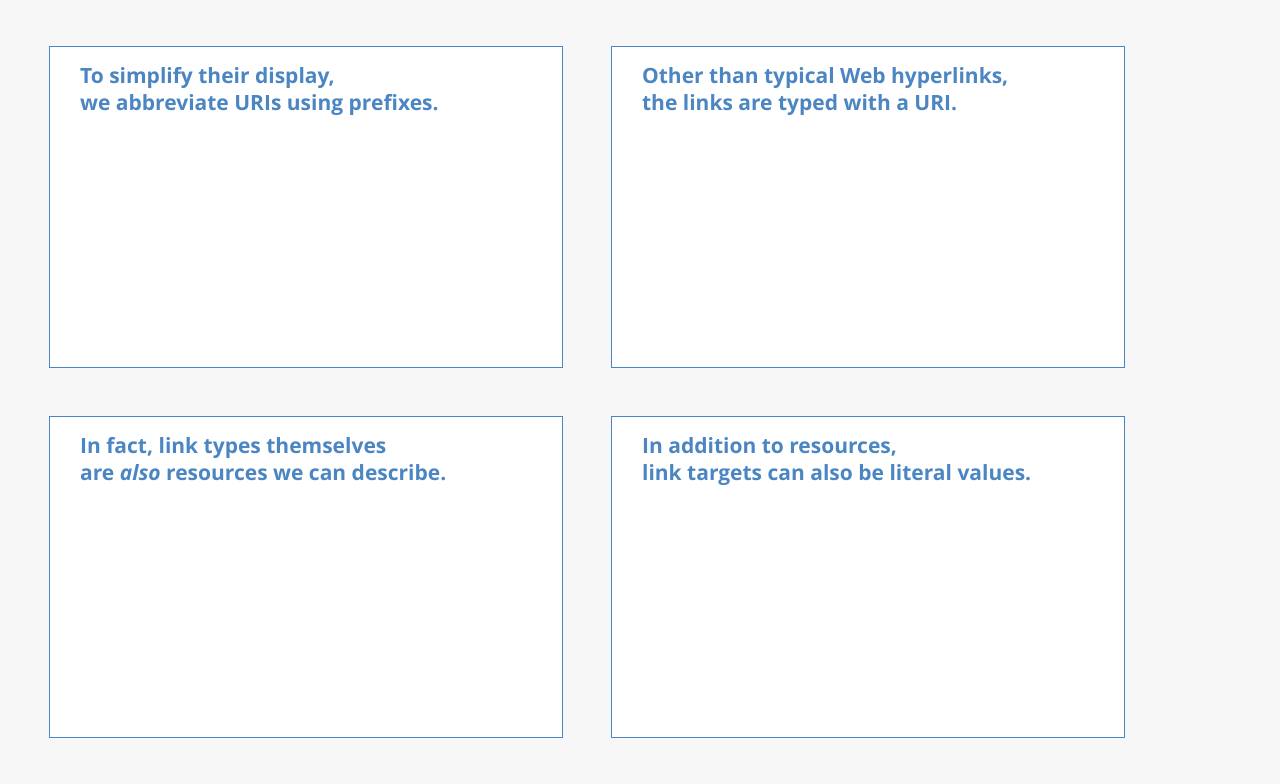
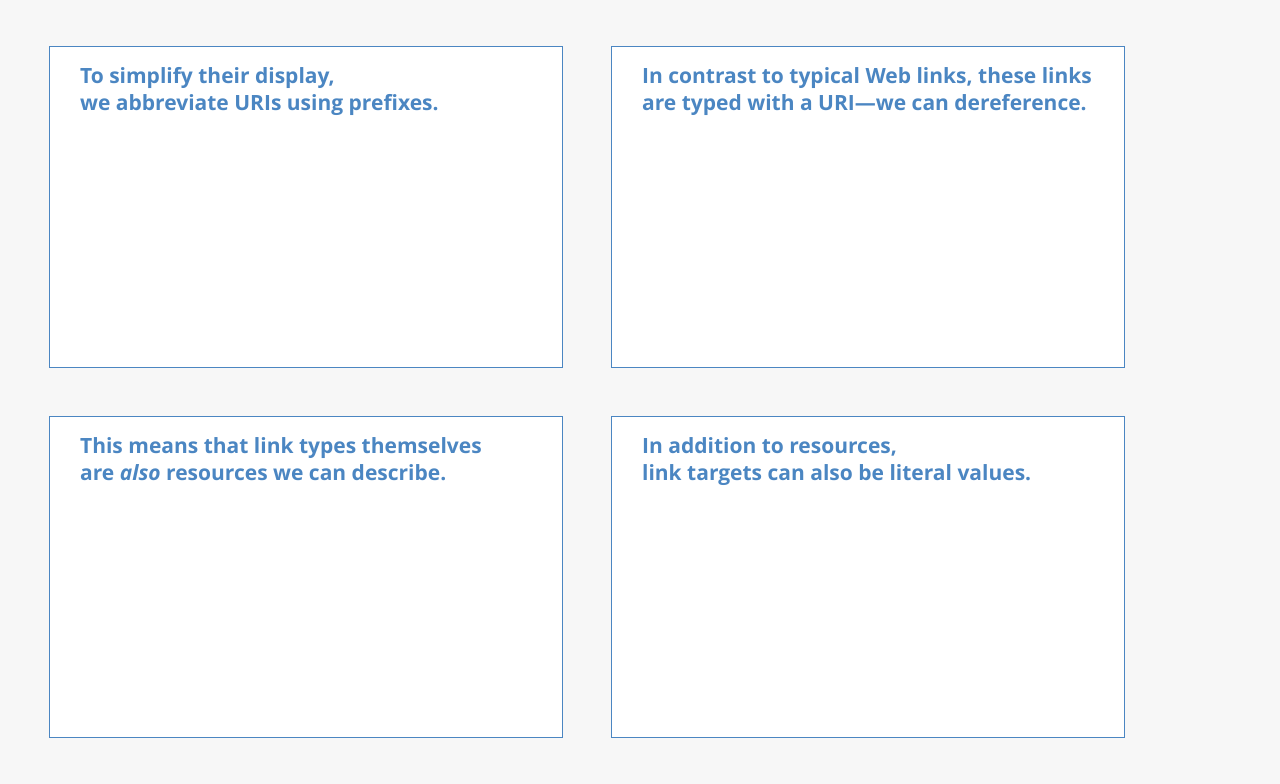
Before and after one commit to RubenVerborgh/WebFundamentals, a website: page semantic-web/index.html in a window 1280 px wide. Shown: the part 2765-3549 px from the top of the page. Drawn offline with Linux system fonts and the light colour scheme.

Commit message:
Review first part.

```diff
--- a/semantic-web/index.html
+++ b/semantic-web/index.html
@@ -260,15 +260,15 @@
 
   <div class="slide" id="linked-data-property">
     <h2>
-      Other than typical Web hyperlinks,<br>
-      the links are typed with a URI.
+      In contrast to typical Web links, these links<br>
+      are typed with a URI—we can dereference.
     </h2>
     <iframe class="graph" src="images/tim-ted-property.html"></iframe>
   </div>
 
   <div class="slide" id="linked-data-property-resource">
     <h2>
-      In fact, link types themselves<br>
+      This means that link types themselves<br>
       are <em>also</em> resources we can describe.
     </h2>
     <iframe class="graph" src="images/property.html"></iframe>
```
